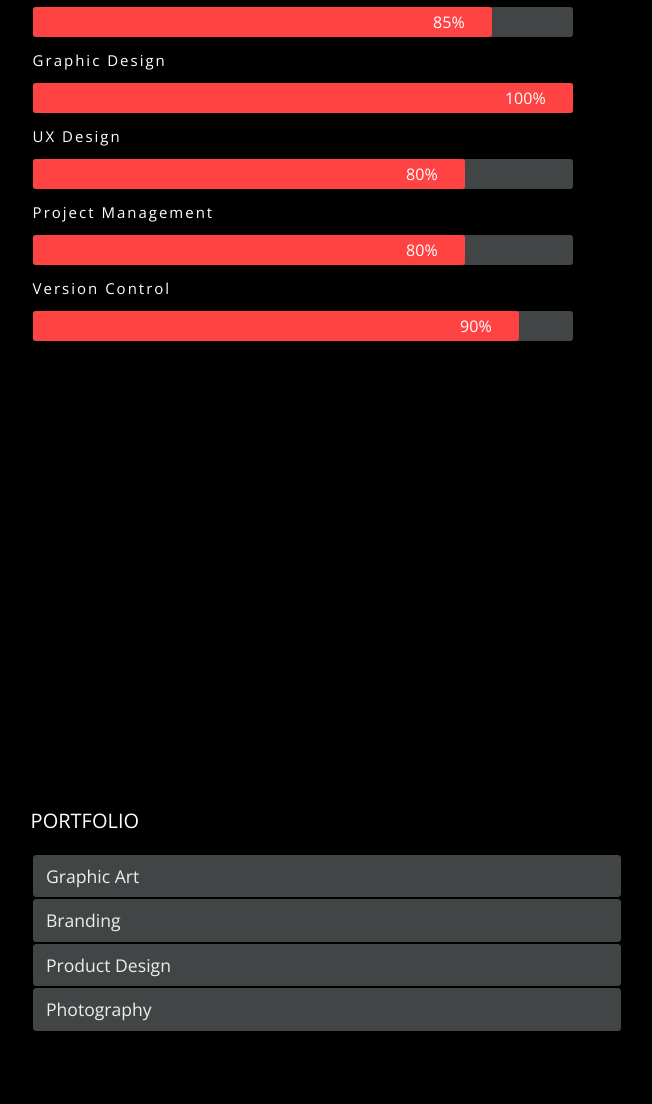
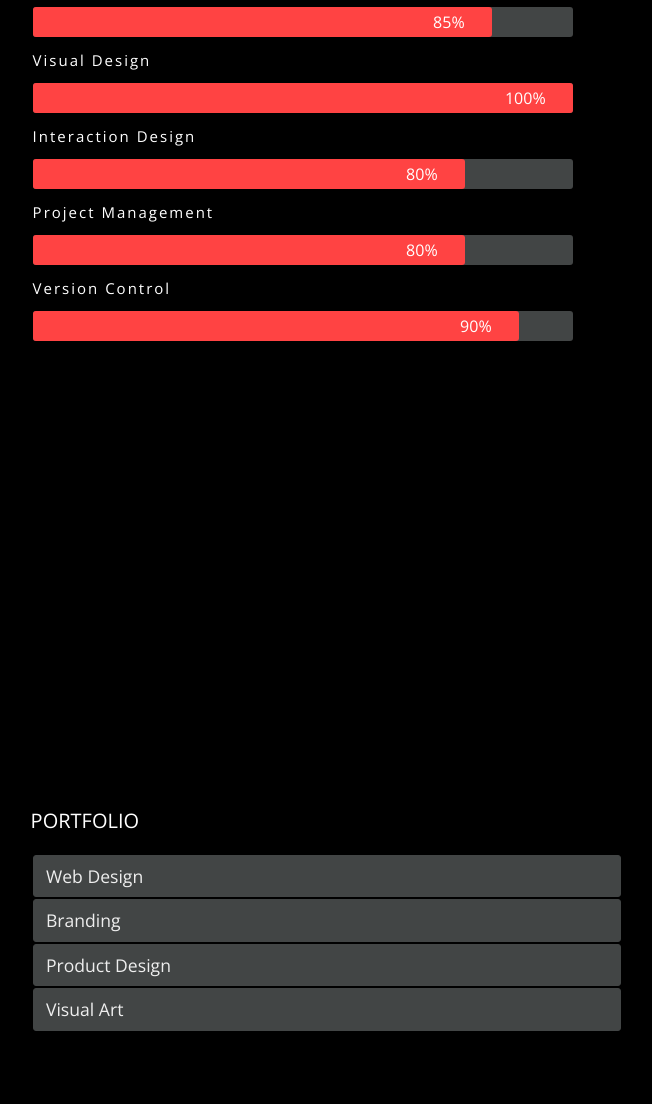
Before and after one commit to codegician/codegician, a plain HTML site: page index.html in a window 1280 px wide. Shown: the part 2042-3146 px from the top of the page, without its empty margins (453-1105 px from the left). Drawn offline with nearby package versions, Linux system fonts and the light colour scheme.

Commit message:
renamed portfolio section

```diff
--- a/index.html
+++ b/index.html
@@ -122,11 +122,11 @@
                   <div class="bar">
                     <div class="skills jq">85%</div>
                   </div>
-                  <p>Graphic Design</p>
+                  <p>Visual Design</p>
                   <div class="bar">
                     <div class="skills gd">100%</div>
                   </div>
-                  <p>UX Design</p>
+                  <p>Interaction Design</p>
                   <div class="bar">
                     <div class="skills uxd">80%</div>
                   </div>
@@ -147,7 +147,7 @@
             <section id="portfolio">
               <h2 class="sub">Portfolio</h2>
               <div id="accordion">
-                <h3>Graphic Art</h3>
+                <h3>Web Design</h3>
                 <div>
                   <ul>
                     <li><img></li>
@@ -171,7 +171,7 @@
                     <li><img></li>
                   </ul>
                 </div>
-                <h3>Photography</h3>
+                <h3>Visual Art</h3>
                 <div>
                   <ul>
                     <li><img></li>
```
